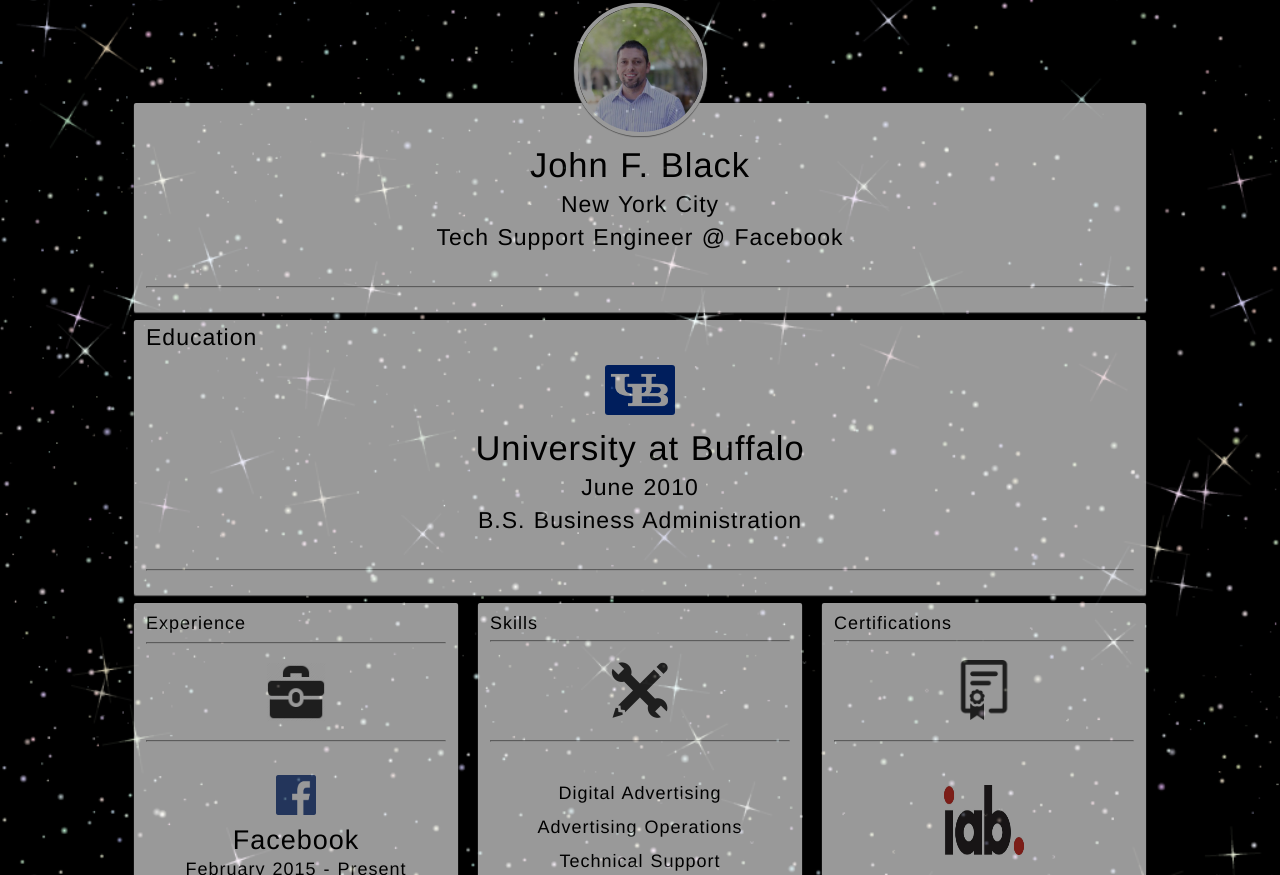
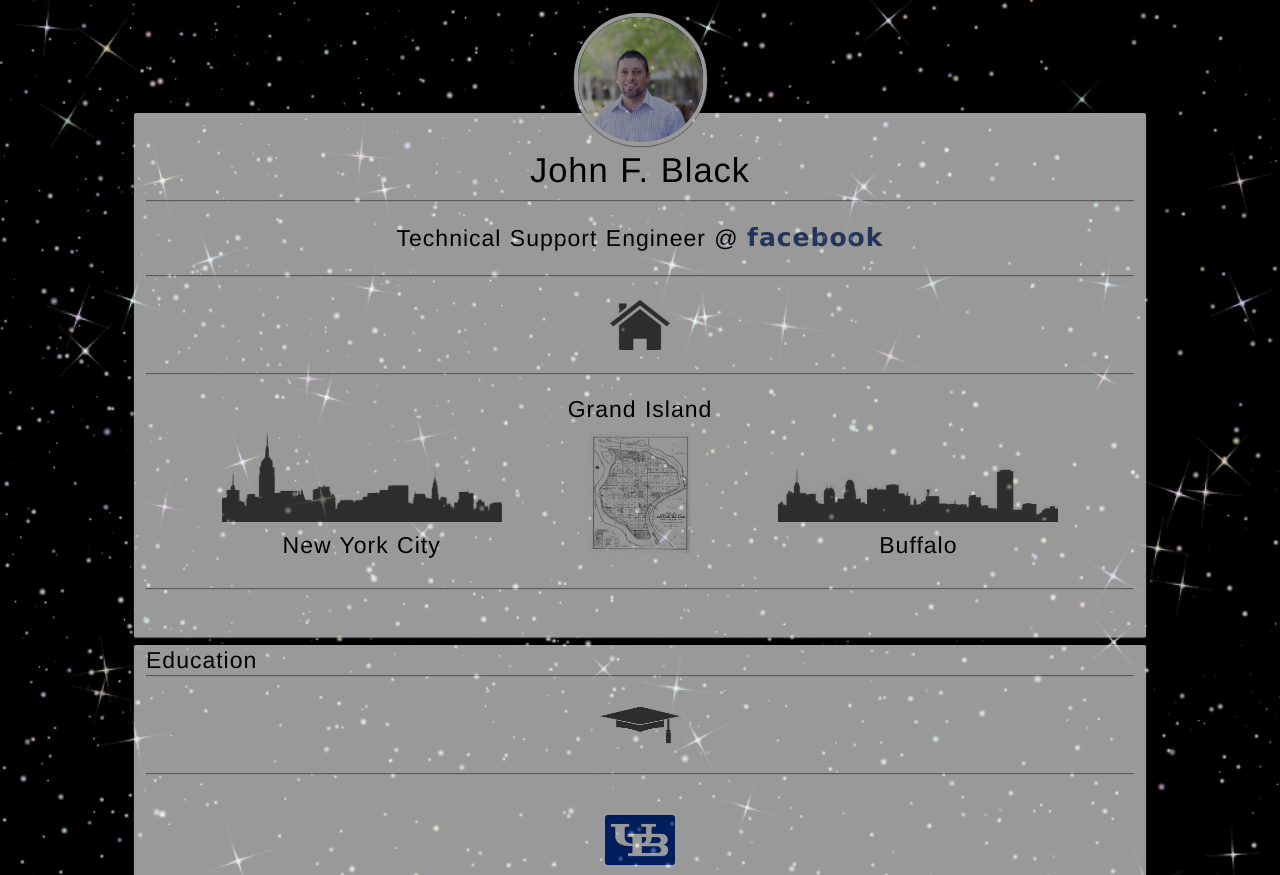
Before and after one commit to jfb716/website-interstellarjohn, a plain HTML site: page index.html in a window 1280 px wide. Shown: the top 875 px of the page. Drawn offline with Linux system fonts and the light colour scheme.

Commit message:
xlarge and large all set, med and small need to be updated

```diff
--- a/css/large.css
+++ b/css/large.css
@@ -35,9 +35,10 @@ p {
     line-height: 10px;
     word-spacing: 1px;
     opacity: .6;
+    height: 540px;
 }
 
-.john img {
+.profile img {
     border-radius: 65px;
     border: 4px solid #ffffff;
     box-shadow: 0 1px 1px 0 #a0a0a0, 0 1px 1px 0 #a0a0a0;
@@ -70,6 +71,13 @@ p {
     opacity: .6;
 }
 
+.job h4 {
+    float: left;
+    margin: 0;
+    font-weight: 400;
+    position: absolute;
+}
+
 .ub {
     background-color: white;
     padding: 12px;
@@ -90,13 +98,6 @@ p {
     float: left;
     margin: 0;
     font-weight: 400;
-}
-
-.job h4 {
-    float: left;
-    margin: 0;
-    font-weight: 400;
-    position: absolute;
 }
 
 
@@ -147,58 +148,114 @@ p {
 }
 
 .logo_ub {
-    height: 30px;
+    height: 40px;
+    width: 50px;
+    border-radius: 3px;
+}
+
+.logo_fb {
+    height: 40px;
     width: 40px;
 }
 
-.logo_fb {
-    height: 30px;
-    width: 30px;
-}
-
 .logo_nbcu {
-    height: 30px;
-    width: 40px;
+    height: 40px;
+    width: 50px;
 }
 
 .logo_sync {
-    height: 30px;
-    width: 30px;
+    height: 40px;
+    width: 40px;
+    border-radius: 3px;
 }
 
 .logo_le {
-    height: 30px;
-    width: 30px;
+    height: 40px;
+    width: 40px;
+    border-radius: 3px;
 }
 
 .logo_iab {
-    height: 50px;
-    width: 60px;
+    height: 60px;
+    width: 70px;
 }
 
 .logo_sa {
-    height: 50px;
-    width: 60px;
+    height: 70px;
+    width: 80px;
 }
 
 .logo_nyu {
-    height: 30px;
-    width: 60px;
+    height: 50px;
+    width: 80px;
 }
 
 .logo_skills {
     height:  60px;
     width: 60px;
-    opacity: .8;
+    opacity: .7;
 }
 
 .logo_cert {
     height:  60px;
     width: 60px;
+    opacity: .9;
 }
 
 .logo_work {
     height:  60px;
     width: 60px;
-    opacity: .8;
+    opacity: .7;
 }
+
+.logo_edu {
+    height:  50px;
+    width: 80px;
+    opacity: .7;
+}
+
+.nyc {
+    display: inline-block;
+    margin: auto;
+    padding: 0;
+}
+
+.nyc_logo img {
+    width: 280px;
+    opacity: .7;
+}
+
+.gi {
+    display: inline-block;
+    margin: auto;
+    padding: 0;
+}
+
+.gi_logo img {
+    width: 100px;
+}
+
+.blo {
+    display: inline-block;
+    padding-top: 31px;
+    margin: auto;
+    padding: 0;
+}
+
+.blo_logo img {
+    width: 280px;
+    opacity: .7;
+}
+
+.title {
+    font-family: Lucida Grande, Tahoma;
+    color: #3b5998;
+    font-size: 25px;
+    font-weight: 800;
+}
+
+.home_logo img {
+    height: 50px;
+    width: 60px;
+    opacity: .7;
+}
--- a/css/med.css
+++ b/css/med.css
@@ -187,18 +187,24 @@ p {
 }
 
 .logo_skills {
-    height:  60px;
-    width: 60px;
+    height:  40px;
+    width: 40px;
     opacity: .8;
 }
 
 .logo_cert {
-    height:  60px;
-    width: 60px;
+    height:  40px;
+    width: 40px;
 }
 
 .logo_work {
-    height:  60px;
-    width: 60px;
+    height:  40px;
+    width: 40px;
     opacity: .8;
 }
+
+.logo_edu {
+    height:  40px;
+    width: 40px;
+    opacity: .8;
+}
--- a/css/small.css
+++ b/css/small.css
@@ -188,18 +188,24 @@ p {
 
 
 .logo_skills {
-    height:  60px;
-    width: 60px;
+    height:  40px;
+    width: 40px;
     opacity: .8;
 }
 
 .logo_cert {
-    height:  60px;
-    width: 60px;
+    height:  40px;
+    width: 40px;
 }
 
 .logo_work {
-    height:  60px;
-    width: 60px;
+    height:  40px;
+    width: 40px;
     opacity: .8;
 }
+
+.logo_edu {
+    height:  40px;
+    width: 40px;
+    opacity: .8;
+}
--- a/css/xlarge.css
+++ b/css/xlarge.css
@@ -27,19 +27,20 @@ p {
     display: block;
     margin: auto;
     text-align: center;
-    margin-top: 65px;
+    margin-top: 75px;
     border-radius: 2px;
     box-shadow: 0 1px 1px 0 #a0a0a0, 0 1px 1px 0 #a0a0a0;
     font-family: "Source Sans Pro",Helvetica,Arial,sans-serif;
     font-size: 23px;
     letter-spacing: 1px;
-    line-height: 10px;
+    line-height: 1px;
     word-spacing: 1px;
     opacity: .6;
     max-width: 988px;
+    height: 500px;
 }
 
-.john img {
+.profile img {
     border-radius: 65px;
     border: 4px solid #ffffff;
     box-shadow: 0 1px 1px 0 #a0a0a0, 0 1px 1px 0 #a0a0a0;
@@ -95,7 +96,7 @@ p {
     font-family: "Source Sans Pro",Helvetica,Arial,sans-serif;
     font-size: 23px;
     letter-spacing: 1px;
-    line-height: 10px;
+    line-height: 6px;
     word-spacing: 1px;
     opacity: .6;
     max-width: 988px;
@@ -210,16 +211,69 @@ p {
 .logo_skills {
     height:  60px;
     width: 60px;
-    opacity: .8;
+    opacity: .7;
 }
 
 .logo_cert {
     height:  60px;
     width: 60px;
+    opacity: .9;
 }
 
 .logo_work {
     height:  60px;
     width: 60px;
-    opacity: .8;
+    opacity: .7;
 }
+
+.logo_edu {
+    height:  50px;
+    width: 80px;
+    opacity: .7;
+}
+
+.nyc {
+    display: inline-block;
+    margin: auto;
+    padding: 0;
+}
+
+.nyc_logo img {
+    width: 280px;
+    opacity: .7;
+}
+
+.gi {
+    display: inline-block;
+    margin: auto;
+    padding: 0;
+}
+
+.gi_logo img {
+    width: 100px;
+}
+
+.blo {
+    display: inline-block;
+    padding-top: 31px;
+    margin: auto;
+    padding: 0;
+}
+
+.blo_logo img {
+    width: 280px;
+    opacity: .7;
+}
+
+.title {
+    font-family: Lucida Grande, Tahoma;
+    color: #3b5998;
+    font-size: 25px;
+    font-weight: 800;
+}
+
+.home_logo img {
+    height: 50px;
+    width: 60px;
+    opacity: .7;
+}
--- a/index.html
+++ b/index.html
@@ -15,18 +15,48 @@
     <body>
         <main>
             <section class="john">
-                <figure>
-                    <img src="resources/john.jpg" alt="UB">
+                <figure class="profile">
+                    <img src="resources/john.jpg" alt="Profile Pic">
                 </figure>
                 <h2>John F. Black</h2>
+                <hr>
+                <br>
+                <p>Technical Support Engineer @ <span class="title">facebook</span></p>
+                <br>
+                <hr>
+                <figure class="home_logo">
+                    <img src="resources/home_logo.png" alt="Home Logo">
+                </figure>
+                <hr>
+                <div class="nyc">
+                <figure class="nyc_logo">
+                    <img src="resources/nyc_logo.png" alt="NYC Skyline">
+                </figure>
                 <p>New York City</p>
-                <p>Tech Support Engineer @ Facebook</p>
-                <br>
+                </div>
+                <div class="gi">
+                <p>Grand Island</p>
+                <figure class="gi_logo">
+                    <img src="resources/gi_logo.jpg" alt="Grand Island">
+                </figure>
+                </div>
+                <div class="blo">
+                <figure class="blo_logo">
+                    <img src="resources/blo_logo.jpg" alt="Buffalo Skyline">
+                </figure>
+                <p>Buffalo</p>
+                </div>
                 <hr>
             </section>
 
             <section class="ub">
                 <h4 class="cat">Education</h4>
+                <br>
+                <hr>
+                <figure>
+                    <img src="resources/edu_logo.png" alt="Skills" class="logo_edu">
+                </figure>
+                <hr>
                 <br>
                 <figure>
                     <img src="resources/ub.gif" alt="UB" class="logo_ub">
```
Also changed, not shown: resources/blo_logo.jpg (added), resources/edu_logo.png (added), resources/gi_logo.jpg (added), resources/home_logo.png (added), resources/nyc_logo.png (added).
